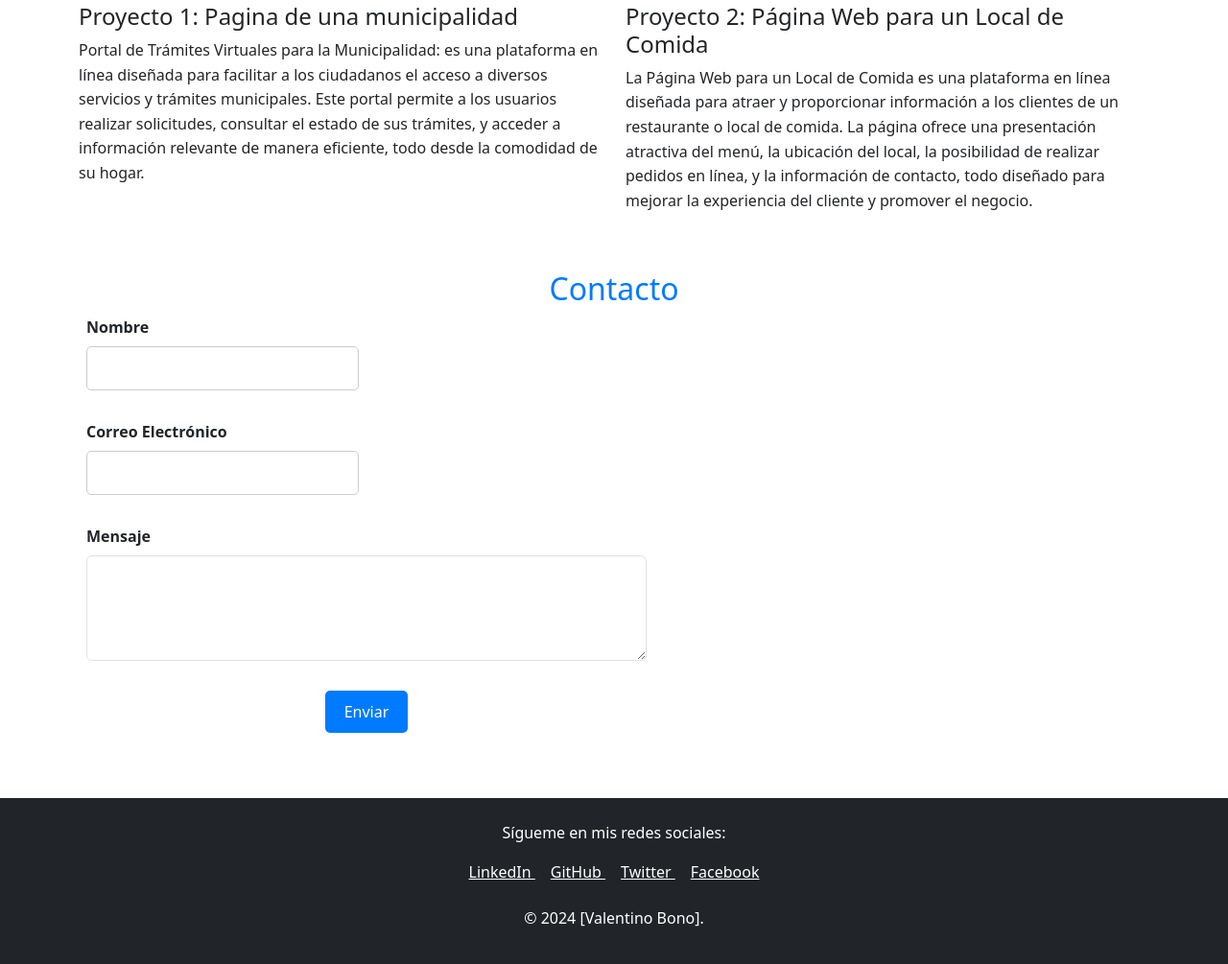
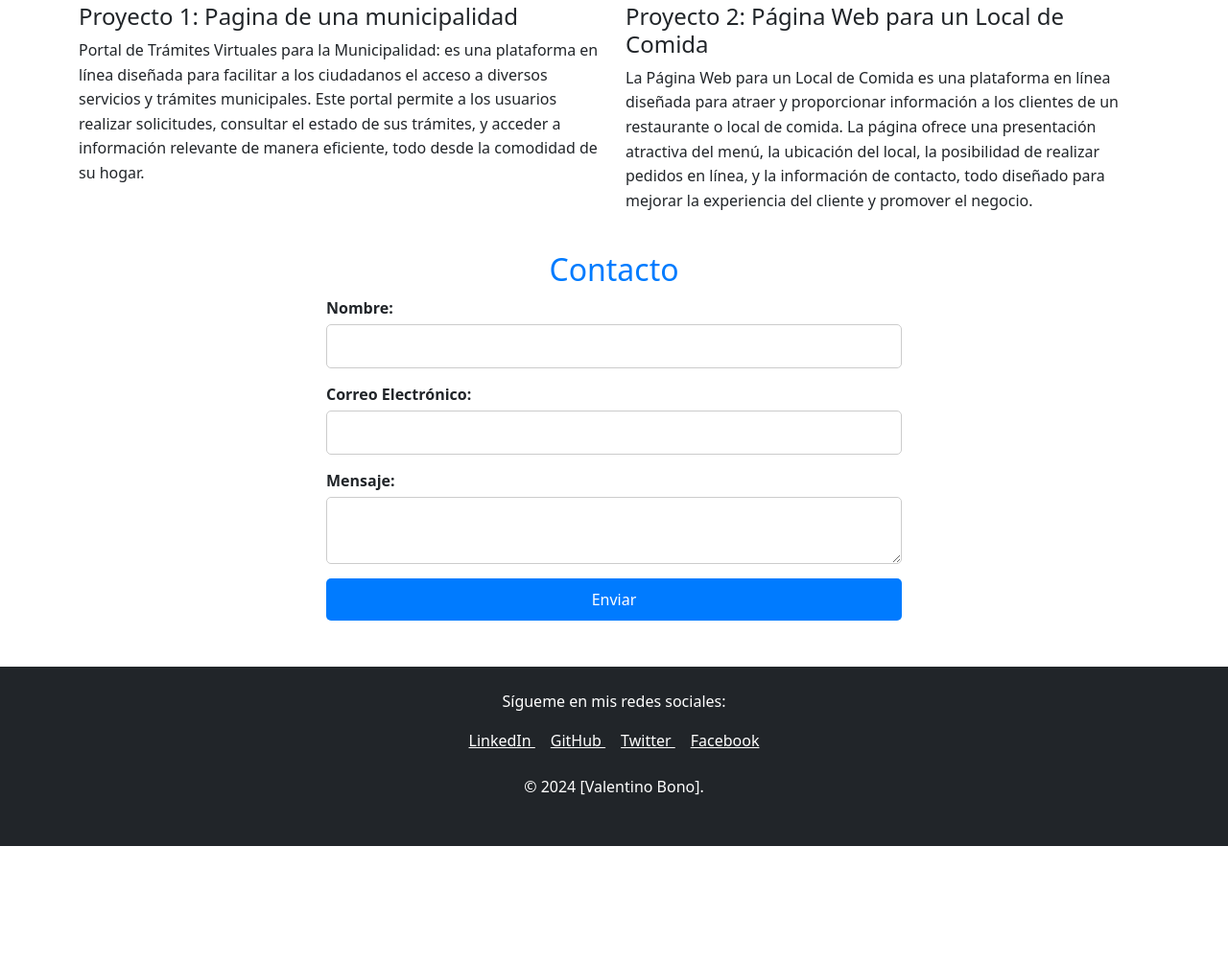
Before and after one commit to ValeBon0/tp1-desarrollo, a plain HTML site: page index.html in a window 1280 px wide. Shown: the part 686-1691 px from the top of the page at 96% size. After the commit the page ends 1568 px from the top, so only its background shows below. Drawn offline with nearby package versions, Linux system fonts and the light colour scheme.

Commit message:
cambios formulario

```diff
--- a/index.html
+++ b/index.html
@@ -6,8 +6,10 @@
     <title>Portafolio de [Valentino Bono]</title>
     <link href="https://cdn.jsdelivr.net/npm/bootstrap@5.3.0/dist/css/bootstrap.min.css" rel="stylesheet">
     <link rel="stylesheet" href="css/styles.css">
+    <link href="https://fonts.googleapis.com/css2?family=Roboto:wght@400;700&display=swap" rel="stylesheet">
 </head>
 <body>
+
 
     <nav class="navbar navbar-expand-lg navbar-light bg-light">
         <div class="container-fluid">
@@ -77,27 +79,22 @@
         </div>
     </section>
 
+    <section id="contacto" class="container my-4">
+        <h2 class="text-center">Contacto</h2>
+        <form action="https://script.google.com/macros/s/AKfycbyLZtHce5L32y7FG6iOrNQLfnbdoZE4ed9fny4JhPFuNBgvgx9QqcpYP18ZgQs1AonMHQ/exec" method="POST">
+          <label for="name">Nombre:</label>
+          <input type="text" id="name" name="name" required>
 
-    <section id="contact" class="container my-4">
-        <h2 class="text-center">Contacto</h2>
-        <form action="https://formspree.io/f/tu-email" method="POST" class="row g-3">
-            <div class="col-md-6">
-                <label for="name" class="form-label">Nombre</label>
-                <input type="text" class="form-control" id="name" name="name" required>
-            </div>
-            <div class="col-md-6">
-                <label for="email" class="form-label">Correo Electrónico</label>
-                <input type="email" class="form-control" id="email" name="email" required>
-            </div>
-            <div class="col-12">
-                <label for="message" class="form-label">Mensaje</label>
-                <textarea class="form-control" id="message" name="message" rows="4" required></textarea>
-            </div>
-            <div class="col-12 text-center">
-                <button type="submit" class="btn btn-primary">Enviar</button>
-            </div>
+          <label for="email">Correo Electrónico:</label>
+          <input type="email" id="email" name="email" required>
+
+          <label for="message">Mensaje:</label>
+          <textarea id="message" name="message" required></textarea>
+
+          <button type="submit">Enviar</button>
         </form>
-    </section>
+      </section>
+
 
     <footer class="bg-dark text-white text-center py-4 mt-5">
         <p>Sígueme en mis redes sociales:</p>
@@ -116,6 +113,8 @@
             </a>
         </div>
 
+
+
     <footer class="text-center my-4">
         <p>&copy; 2024 [Valentino Bono].</p>
     </footer>
```
